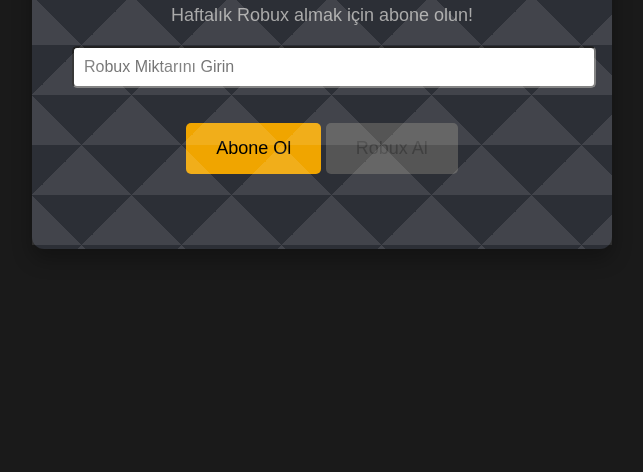
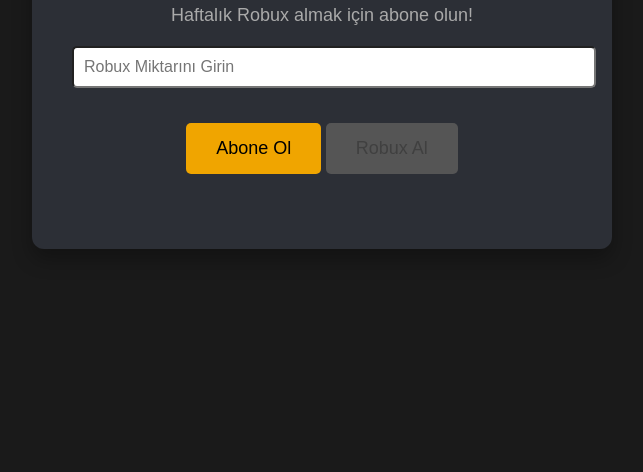
Before and after one commit to Kinglww456/kinglorobuxgenerator.github.io, a plain HTML site: page index.html in a window 1280 px wide. Shown: the part 328-800 px from the top of the page, without its empty margins (318-961 px from the left). Drawn offline with Linux system fonts and the light colour scheme.

Commit message:
Update index.html

```diff
--- a/index.html
+++ b/index.html
@@ -29,23 +29,6 @@
             max-width: 500px;
             box-shadow: 0 10px 20px rgba(0, 0, 0, 0.3);
             position: relative;
-        }
-
-        /* Arka Plan Çizgileri */
-        #container::before {
-            content: '';
-            position: absolute;
-            top: 0;
-            left: 0;
-            right: 0;
-            bottom: 0;
-            background: linear-gradient(45deg, #ffffff 25%, transparent 25%) -50px 0,
-                        linear-gradient(-45deg, #ffffff 25%, transparent 25%) -50px 0,
-                        linear-gradient(45deg, #ffffff 25%, transparent 25%) 0 50px,
-                        linear-gradient(-45deg, #ffffff 25%, transparent 25%) 0 50px;
-            background-size: 100px 100px;
-            pointer-events: none;
-            opacity: 0.1; /* Arka plandaki çizgilerin daha hafif olmasını sağladım */
         }
 
         /* Başlık */
```
